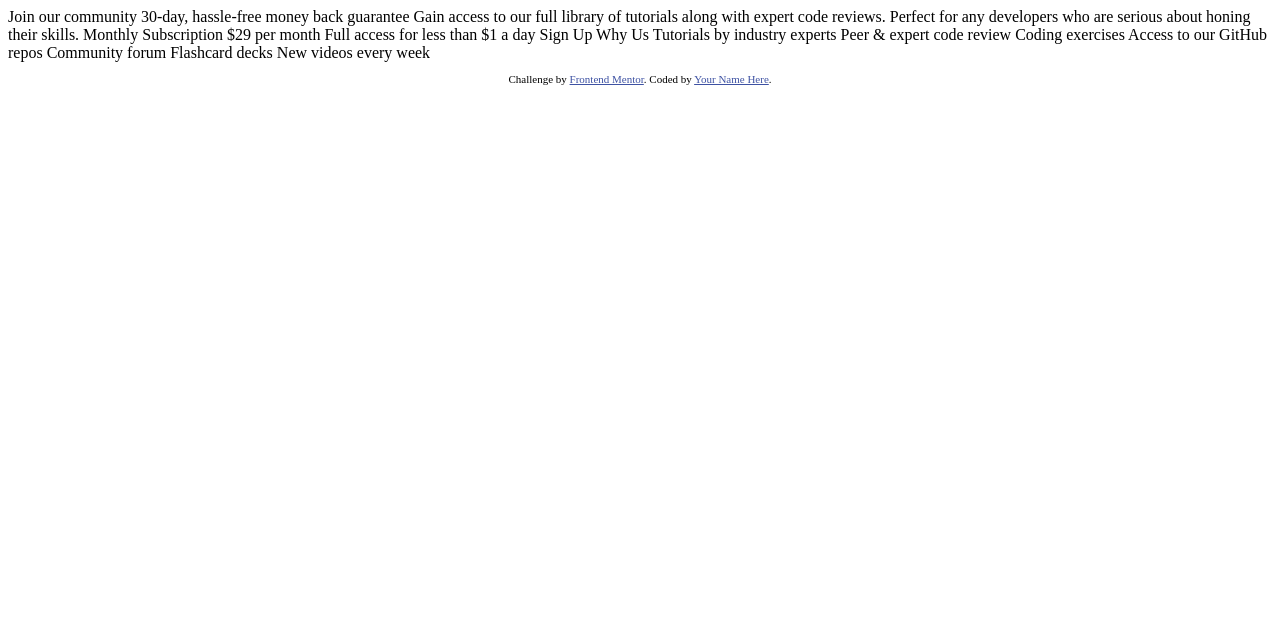
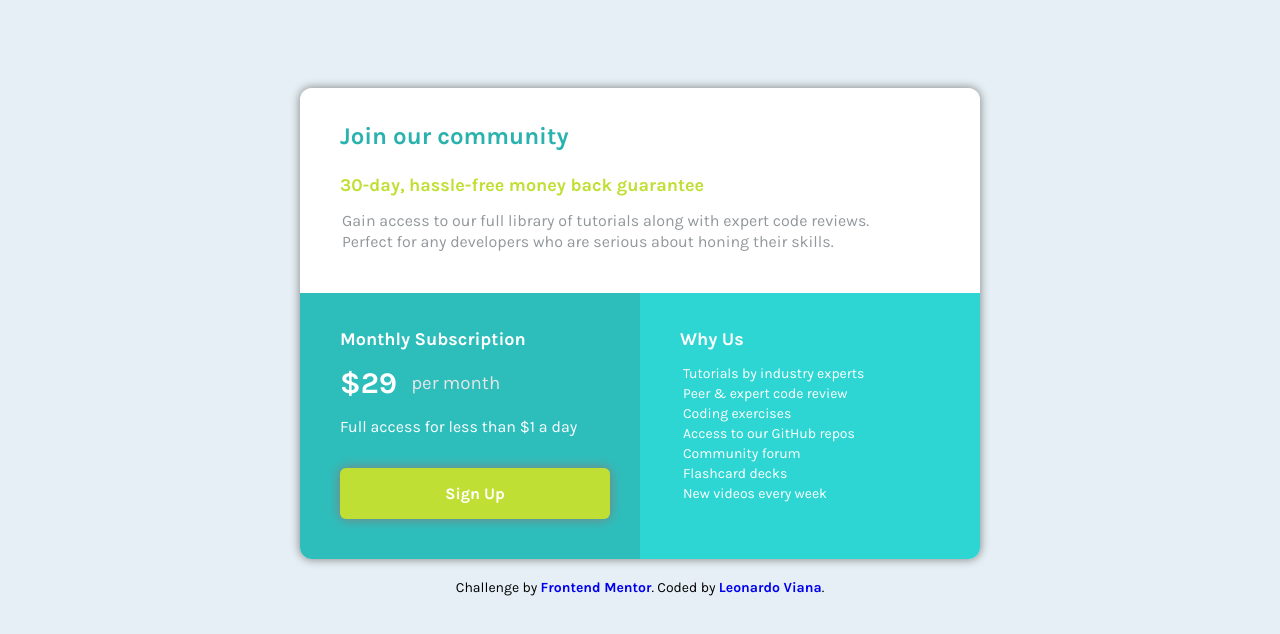
Before and after one commit to leveau10/FrontEndMentor-SinglePriceGrid, a plain HTML site: page index.html in a window 1280 px wide. Drawn offline with Linux system fonts and the light colour scheme.

Commit message:
finished

```diff
--- a/index.html
+++ b/index.html
@@ -2,48 +2,53 @@
 <html lang="en">
 <head>
   <meta charset="UTF-8">
-  <meta name="viewport" content="width=device-width, initial-scale=1.0"> <!-- displays site properly based on user's device -->
-
+  <meta name="viewport" content="width=device-width, initial-scale=1.0">
   <link rel="icon" type="image/png" sizes="32x32" href="./images/favicon-32x32.png">
-
+  <link rel="stylesheet" href="style.css">
+  <link rel="preconnect" href="https://fonts.googleapis.com">
+  <link rel="preconnect" href="https://fonts.gstatic.com" crossorigin>
+  <link href="https://fonts.googleapis.com/css2?family=Karla:wght@400;700&display=swap" rel="stylesheet">
   <title>Frontend Mentor | Single Price Grid Component</title>
-
-  <!-- Feel free to remove these styles or customise in your own stylesheet 👍 -->
-  <style>
-    .attribution { font-size: 11px; text-align: center; }
-    .attribution a { color: hsl(228, 45%, 44%); }
-  </style>
 </head>
 <body>
-  Join our community
-
-  30-day, hassle-free money back guarantee
-
-  Gain access to our full library of tutorials along with expert code reviews.
-  Perfect for any developers who are serious about honing their skills.
-
-  Monthly Subscription
-
-  &dollar;29 per month
-
-  Full access for less than &dollar;1 a day
-
-  Sign Up
-
-  Why Us
-
-  Tutorials by industry experts
-  Peer &amp; expert code review
-  Coding exercises
-  Access to our GitHub repos
-  Community forum
-  Flashcard decks
-  New videos every week
-
+  <section class="card">
+    <section class="join-us">
+      <h1>Join our community</h1>
+      <h2>30-day, hassle-free money back guarantee</h2>
+      <p>Gain access to our full library of tutorials along with expert code reviews.</p>
+      <p>Perfect for any developers who are serious about honing their skills.</p>
+    </section>
+    <section class="informations">
+      <section class="subscription">
+        <h2>Monthly Subscription</h2>
+        <div >
+          <h3><span class="price">&dollar;29</span> per month</h3>
+          <p>
+            Full access for less than &dollar;1 a day
+          </p>
+        </div>
+        <button>
+          Sign Up
+        </button>
+      </section>
+      <section class="why-us">
+        <h2> Why Us</h2>
+        <div>
+          <p>Tutorials by industry experts</p>
+          <p>Peer &amp; expert code review</p>
+          <p>Coding exercises</p>
+          <p>Access to our GitHub repos</p>
+          <p>Community forum</p>
+          <p>Flashcard decks</p>
+          <p>New videos every week</p>
+        </div>
+      </section>
+    </section>
+  </section>
   <footer>
     <p class="attribution">
-      Challenge by <a href="https://www.frontendmentor.io?ref=challenge" target="_blank">Frontend Mentor</a>.
-      Coded by <a href="#">Your Name Here</a>.
+      Challenge by <a href="https://www.frontendmentor.io/challenges/single-price-grid-component-5ce41129d0ff452fec5abbbc" target="_blank">Frontend Mentor</a>.
+      Coded by <a href="https://github.com/leveau10">Leonardo Viana</a>.
     </p>
   </footer>
 </body>
--- /dev/null
+++ b/style.css
@@ -0,0 +1,120 @@
+body{
+    background-color: hsl(204, 43%, 93%);
+    display: flex;
+    flex-direction: column;
+    align-items: center;
+}
+
+.card{
+    display: flex;
+    flex-direction: column;
+    font-family: 'Karla';
+    width: 680px;
+    margin-top: 80px;
+    border-radius: 12px;
+    box-shadow: 0 0 10px .2px grey;
+}
+
+.join-us{
+    background-color: white;
+    padding: 10px 30px 40px 40px;
+    border-radius: 12px 12px 0 0;
+
+
+}
+
+.join-us h1{
+    font-size: 24px;
+    color: hsl(179, 62%, 43%);
+    font-weight: 700;
+}
+
+.join-us h2{
+    font-size: 18px;
+    color: hsl(71, 73%, 54%);
+}
+
+.join-us p{
+    font-size: 16px;
+    color:hsl(202, 4%, 59%);
+    margin: 2px;
+}
+
+.informations{
+    display: flex;
+    flex-direction: row;
+    gap: 0;
+}
+
+.subscription{
+    display: flex;
+    flex-direction: column;
+    background-color: hsl(179, 62%, 46%);
+    color: hsl(0, 0%, 100%);
+    border-bottom-left-radius: 12px;
+    width: 50%;
+    padding: 20px 30px 24px 40px;
+}
+
+.subscription h2{
+    font-size: 18px;
+}
+
+.subscription h3{
+    display: flex;
+    align-items: center;
+    gap: 14px;
+    margin: 0;
+    color: hsl(0, 2%, 90%);
+    font-weight: 100;
+}
+
+.price{
+    font-size: 30px;
+    color: white;
+    font-weight: 700;
+}
+
+.subscription button{
+    font-family: 'Karla';
+    font-size: 16px;
+    font-weight: 700;
+    color: white;
+    background-color: hsl(71, 73%, 54%);
+    border: none;
+    border-radius: 6px;
+    padding: 16px 0;
+    margin: 16px 0;
+    box-shadow: 0 0 12px .4px grey;
+    cursor: pointer;
+}
+
+.why-us{
+    color: hsl(0, 0%, 100%);
+    border-bottom-right-radius: 12px;
+    background-color: hsl(179, 67%, 51%);
+    width: 50%;
+    padding: 20px 30px 24px 40px;
+}
+
+.why-us h2{
+    font-size: 18px;
+}
+
+.why-us p{
+    margin: 3px;
+    font-size: 14px;
+}
+
+
+.attribution{
+    font-size: 14px;
+    margin-top: 20px;
+    font-family:'Karla', Tahoma, Geneva, Verdana, sans-serif;
+}
+
+
+a{
+    text-decoration: none;
+    font-weight: 700;
+}
```
Also changed, not shown: 1 other file.
